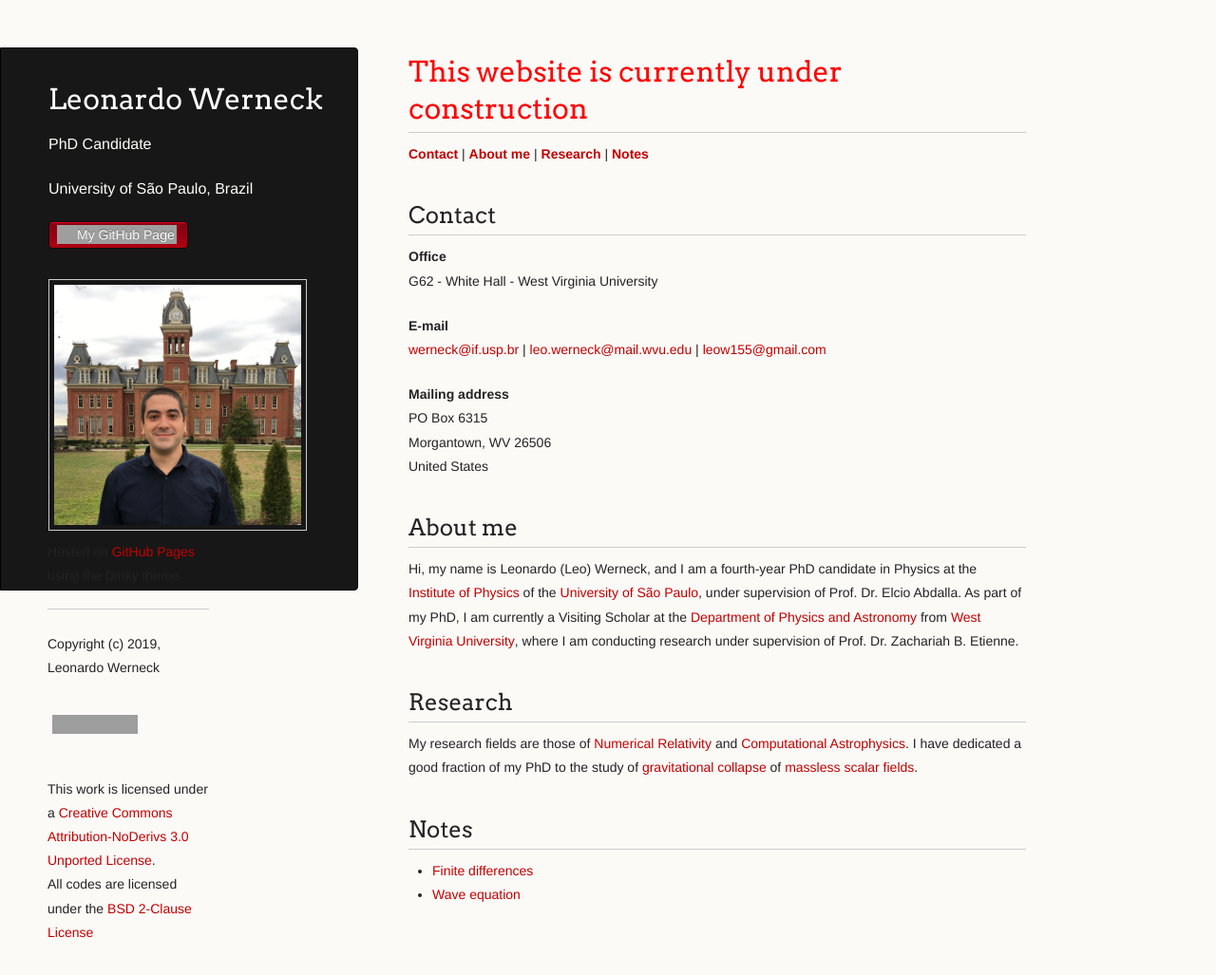
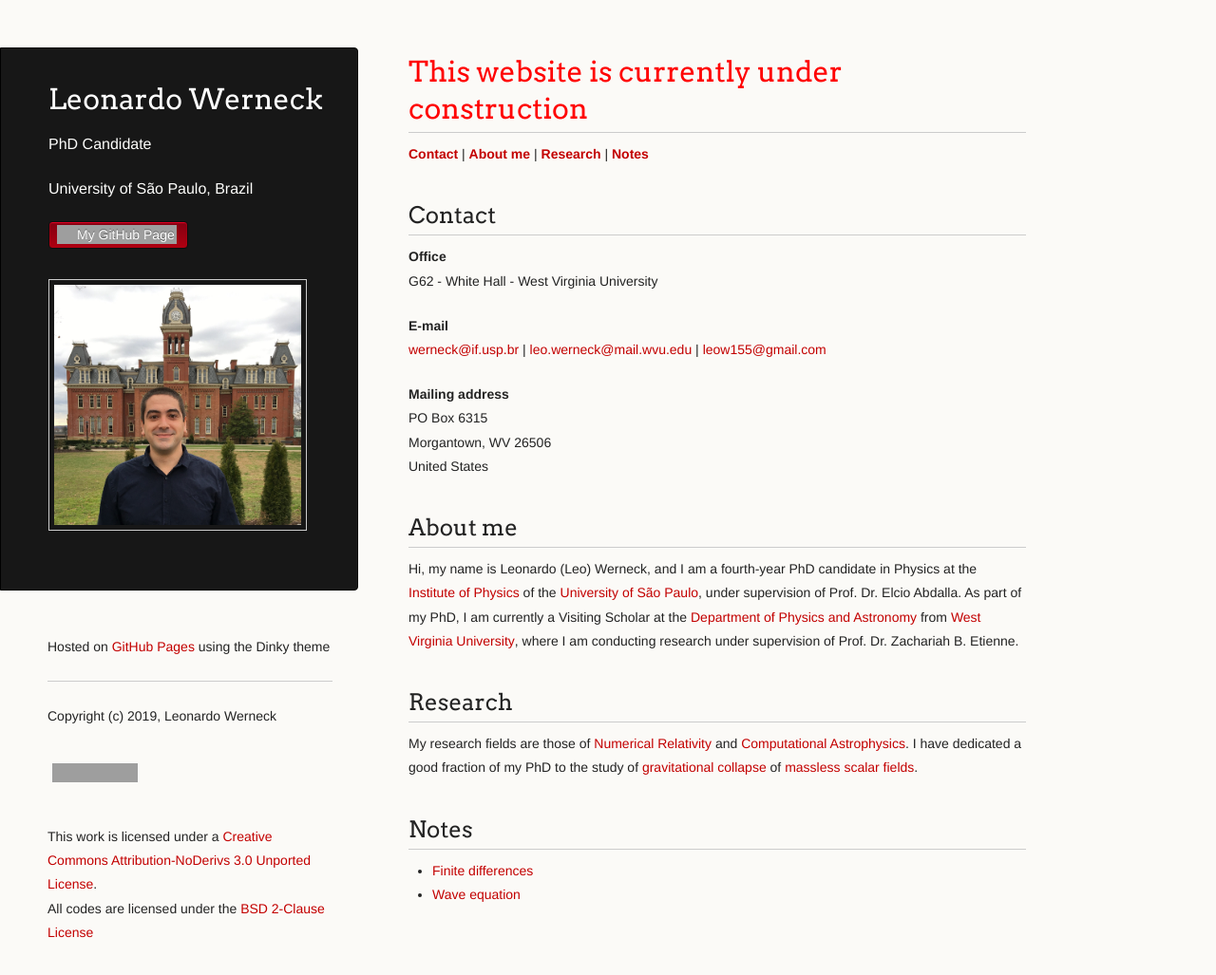
Before and after one commit to leowerneck/leowerneck.github.io, a Jekyll site: the page built from index.md, in a window 1280 px wide and 1027 px high. Shown: the whole window at 95% size. Built offline with Jekyll 4.4.1, drawn with Linux system fonts in a browser that asks for light colours; a script that is not in the unit is left out; grey boxes are pictures that could not be loaded.

Commit message:
_sass/jekyll-theme-dinky.scss: changed footer width

```diff
--- a/_sass/jekyll-theme-dinky.scss
+++ b/_sass/jekyll-theme-dinky.scss
@@ -328,7 +328,7 @@ section {
 /* Footer */
 
 footer {
-  width:170px;
+  width:300px;
   float:left;
   position:fixed;
   bottom:10px;
```
